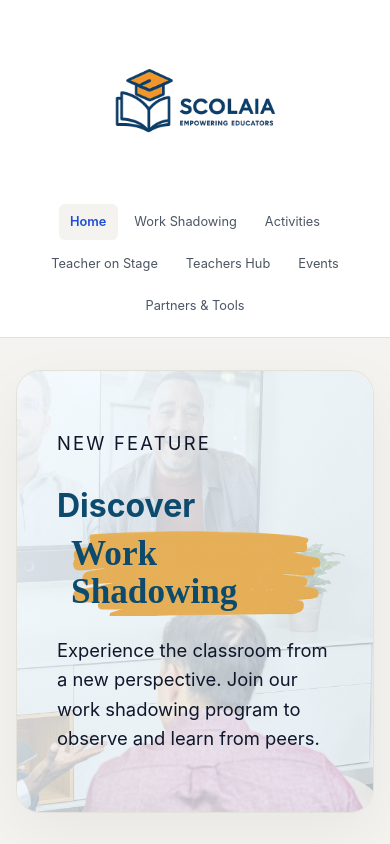
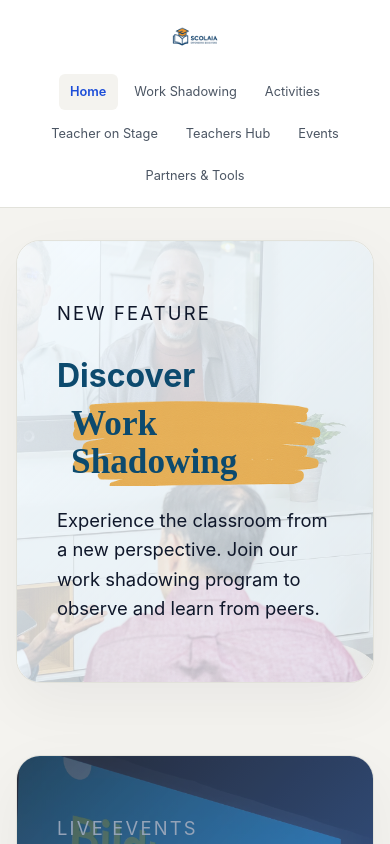
Before and after one commit to ozkoc/scolaia, a React (Vite) app: page / in a window 390 px wide. Shown: the top 844 px of the page. Built offline with nearby package versions, Linux system fonts and the light colour scheme.

Commit message:
Adjust logo size to 60px desktop, 50px mobile

```diff
--- a/src/App.css
+++ b/src/App.css
@@ -25,7 +25,7 @@
 }
 
 .site-logo-img {
-  height: 200px;
+  height: 60px;
   width: auto;
   display: block;
 }
@@ -809,7 +809,7 @@ button.icon-button {
   }
 
   .site-logo-img {
-    height: 180px;
+    height: 50px;
   }
 
   .site-header nav {
```
